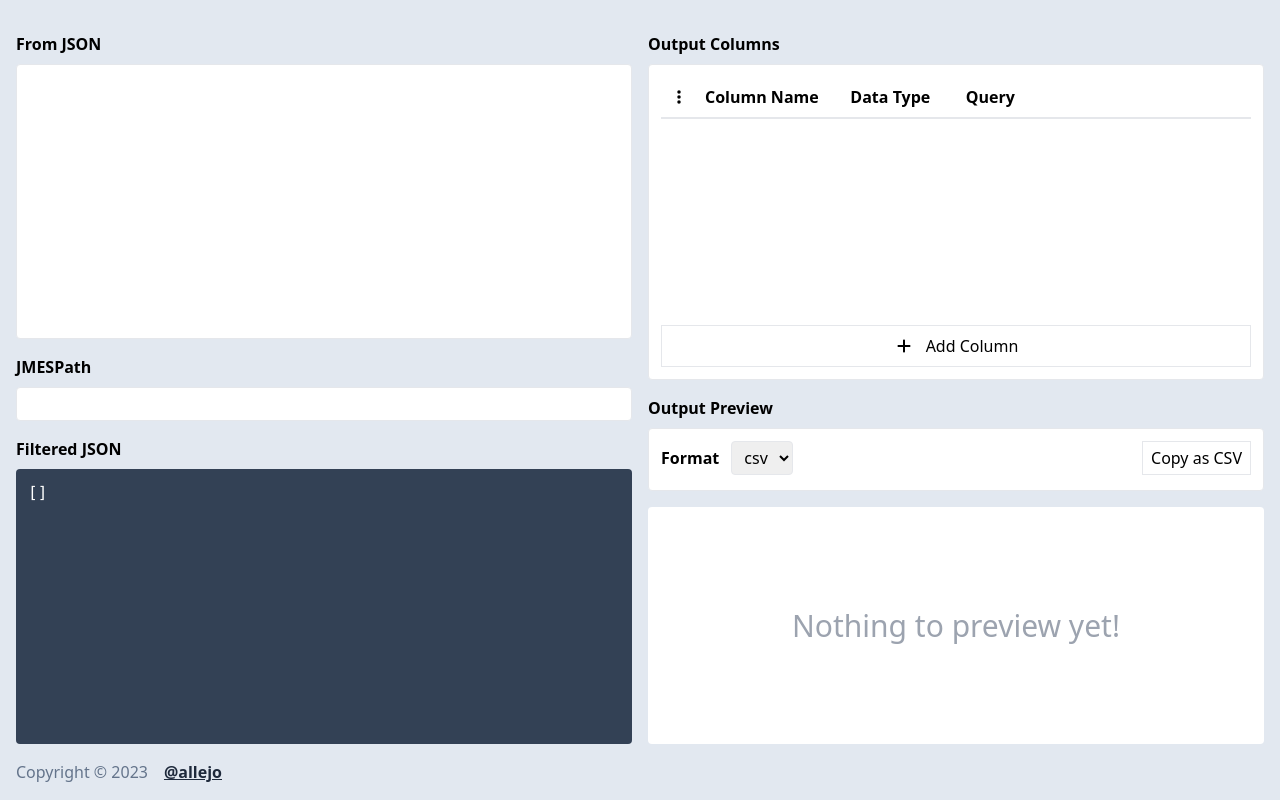
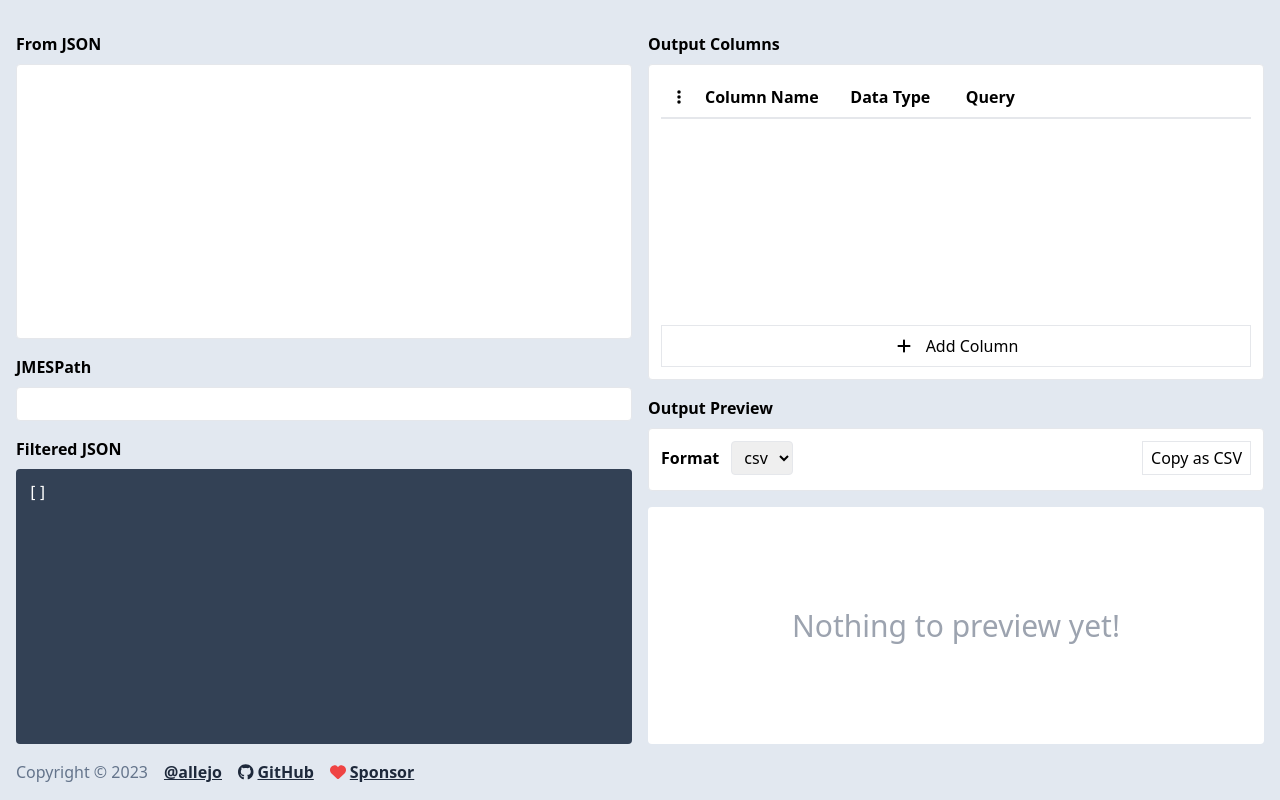
Before and after one commit to allejo/json-reshaper, a React (Vite) app: page / in a window 1280 px wide. Built offline with nearby package versions, Linux system fonts and the light colour scheme.

Commit message:
Add more links to the footer

```diff
--- a/package.json
+++ b/package.json
@@ -14,6 +14,7 @@
 	"prettier": "@allejo/prettier-config",
 	"dependencies": {
 		"@fortawesome/fontawesome-svg-core": "^6.4.2",
+		"@fortawesome/free-brands-svg-icons": "^6.4.2",
 		"@fortawesome/free-regular-svg-icons": "^6.4.2",
 		"@fortawesome/free-solid-svg-icons": "^6.4.2",
 		"@fortawesome/react-fontawesome": "^0.2.0",
--- a/src/components/Footer.tsx
+++ b/src/components/Footer.tsx
@@ -1,16 +1,44 @@
+import { faGithub } from '@fortawesome/free-brands-svg-icons';
+import { faHeart } from '@fortawesome/free-solid-svg-icons';
+import { FontAwesomeIcon } from '@fortawesome/react-fontawesome';
+
+const links = [
+	{ href: 'https://allejo.io', text: '@allejo' },
+	{
+		href: 'https://github.com/allejo/json-reshaper',
+		text: 'GitHub',
+		icon: faGithub,
+	},
+	{
+		href: 'https://github.com/sponsors/allejo',
+		text: 'Sponsor',
+		icon: faHeart,
+		iconClass: 'text-red-500',
+	},
+];
+
 export const Footer = () => (
 	<footer className="grid grid-cols-2">
 		<div>
 			<span className="text-slate-500">
 				Copyright &copy; {new Date().getFullYear()}
 			</span>
-			<a
-				href="https://allejo.io"
-				target="_blank"
-				className="inline-block ml-4 font-bold text-slate-800 underline cursor-pointer"
-			>
-				@allejo
-			</a>
+			{links.map(({ href, text, icon, iconClass }, index) => (
+				<a
+					key={index}
+					href={href}
+					target="_blank"
+					className="inline-block ml-4 font-bold text-slate-800 underline cursor-pointer"
+				>
+					{icon && (
+						<FontAwesomeIcon
+							icon={icon}
+							className={`${iconClass ?? ''} mr-1`}
+						/>
+					)}
+					{text}
+				</a>
+			))}
 		</div>
 	</footer>
 );
```
Also changed, not shown: 1 other file (tests, documents, lock files or other folders).
